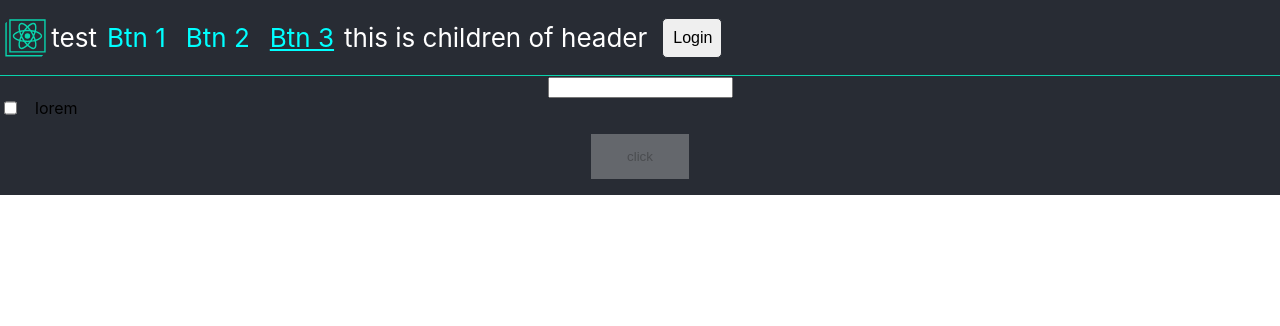
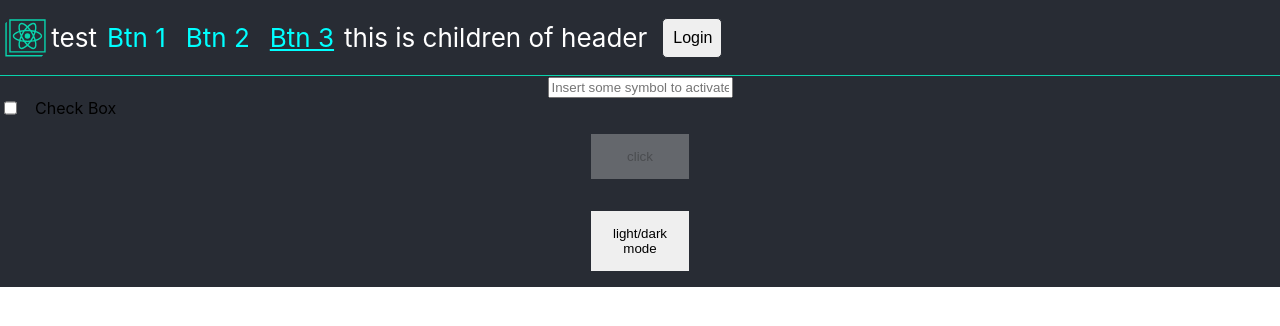
Before and after one commit to AlyonaPianykh/lecture-1-project, a React (Create React App) app: page / in a window 1280 px wide. Shown: the top 326 px of the page. Built offline with nearby package versions, Linux system fonts and the light colour scheme.

Commit message:
add Form, btn onClick, light/dark mode btn

```diff
--- a/src/components/App/App.js
+++ b/src/components/App/App.js
@@ -27,13 +27,13 @@ class AppTheReal extends Component {
         return (
             <div className="actions-block">
                 <Button
-                    label="Cancel"
+                    label="Light mode"
                     className={`${CN}__btn ${CN}__btn--error`}
                     onClick={this.onApplyBtnClick}
                 />
 
                 <Button
-                    label="Apply"
+                    label="Dark mode"
                     className={`${CN}__btn`}
                     onClick={this.onApplyBtnClick}
                 />
@@ -80,6 +80,12 @@ class AppTheReal extends Component {
 
                 {showSuccess && <div>All good!</div>}
 
+                <Button
+                    label="light/dark mode"
+                    className={`${CN}__btn ${CN}__btn--error`}
+                    onClick={this.onApplyBtnClick}
+                />
+
             </div>
         );
     }
--- a/src/components/Form/Form.js
+++ b/src/components/Form/Form.js
@@ -36,11 +36,11 @@ export class Form extends Component {
         return inputValue.length && isChecked;
     };
 
-    // OnFormSubmit = () => {
+    OnFormSubmit = () => {
     //     const {onFormSubmit} = this.props;
     //     onFormSubmit && onFormSubmit();
-    //     console.log('success');
-    // };
+        console.log('success');
+  };
 
 
     render() {
@@ -53,11 +53,12 @@ export class Form extends Component {
                     className={`${CN}__input`}
                     onChange={this.onInputChange}
                     value={inputValue}
+                    placeholder={'pisooooos'}
                 />
                 <CheckBox
                     onChange={this.onCheck}
                     isChecked={isChecked}
-                    label="lorem"
+                    label="Check Box"
                 />
                 <Button
                     label="click"
--- a/src/components/Input/Input.js
+++ b/src/components/Input/Input.js
@@ -1,4 +1,4 @@
-import React, { Component } from 'react';
+import React, {Component} from 'react';
 import './Input.css';
 
 export class Input extends Component {
@@ -18,7 +18,12 @@ export class Input extends Component {
         const {className, value} = this.props;
 
         return (
-      <input type="text" className={className} onChange={this.onChange} value={value}/>
+            <input type="text"
+                   className={className}
+                   onChange={this.onChange}
+                   value={value}
+                   placeholder={'Insert some symbol to activate btn'}
+            />
         );
     }
 }
--- /dev/null
+++ b/src/components/Toggle/Toggle.js
@@ -0,0 +1 @@
+import React from 'react';
```
Also changed, not shown: src/components/Header/Header.js (+5 -4 lines), src/components/App/App.css (line endings or trailing spaces), src/components/Button/Button.css (line endings or trailing spaces). Lines whose indentation alone changed are shown as unchanged.
